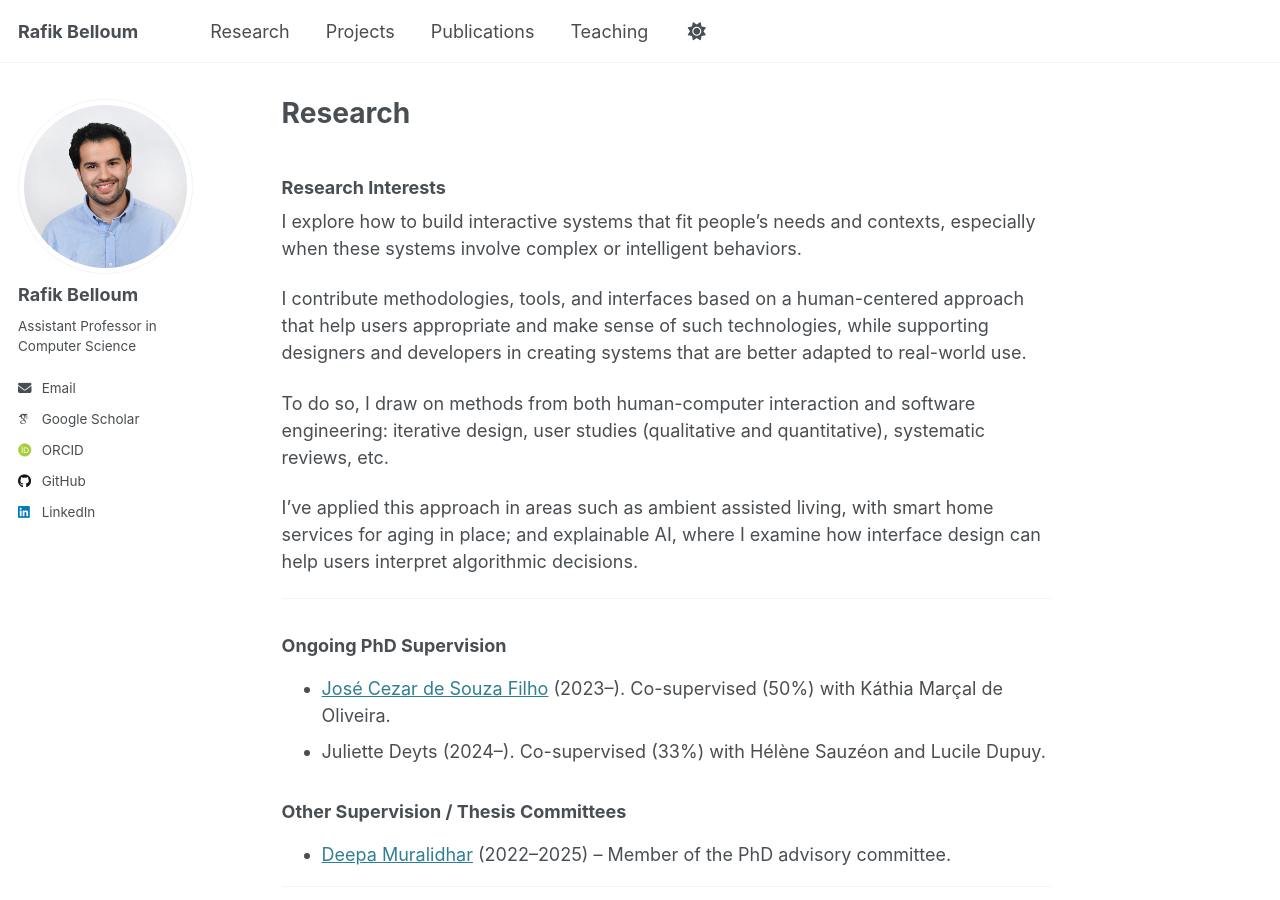
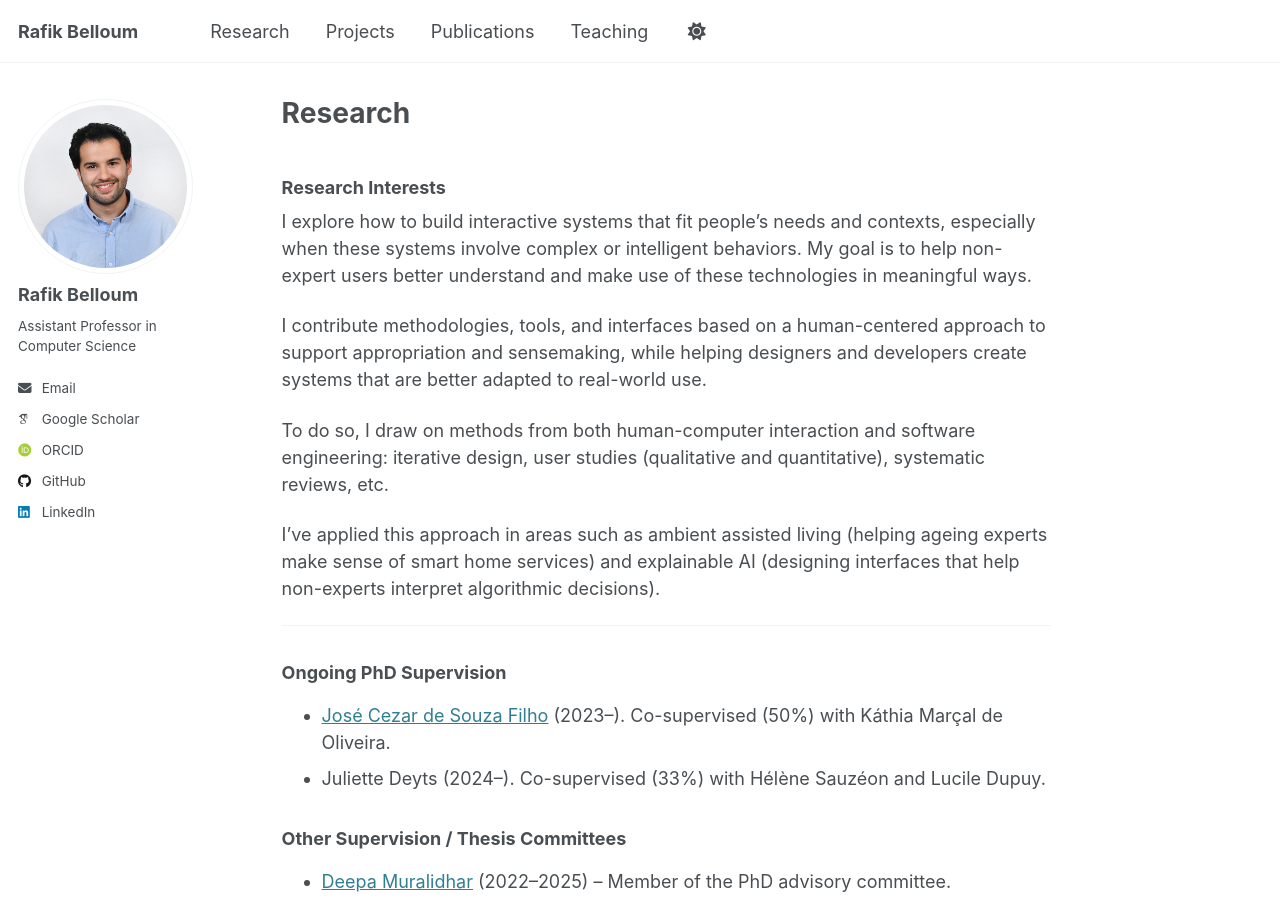
Before and after one commit to rafik-belloum/rafik-belloum.github.io, a Jekyll site: the page built from _pages/research.md, in a window 1280 px wide and 900 px high. Built offline with Jekyll 4.4.1, drawn with Linux system fonts in a browser that asks for light colours; some web fonts are replaced.

Commit message:
Update research.md

```diff
--- a/_pages/research.md
+++ b/_pages/research.md
@@ -7,13 +7,13 @@ author_profile: true
 
 ### Research Interests
 
-I explore how to build interactive systems that fit people's needs and contexts, especially when these systems involve complex or intelligent behaviors.
+I explore how to build interactive systems that fit people’s needs and contexts, especially when these systems involve complex or intelligent behaviors. My goal is to help non-expert users better understand and make use of these technologies in meaningful ways.
 
-I contribute methodologies, tools, and interfaces based on a human-centered approach that help users appropriate and make sense of such technologies, while supporting designers and developers in creating systems that are better adapted to real-world use.
+I contribute methodologies, tools, and interfaces based on a human-centered approach to support appropriation and sensemaking, while helping designers and developers create systems that are better adapted to real-world use.
 
 To do so, I draw on methods from both human-computer interaction and software engineering: iterative design, user studies (qualitative and quantitative), systematic reviews, etc.
 
-I’ve applied this approach in areas such as ambient assisted living, with smart home services for aging in place; and explainable AI, where I examine how interface design can help users interpret algorithmic decisions.
+I’ve applied this approach in areas such as ambient assisted living (helping ageing experts make sense of smart home services) and explainable AI (designing interfaces that help non-experts interpret algorithmic decisions).
 
 ---
 
```
